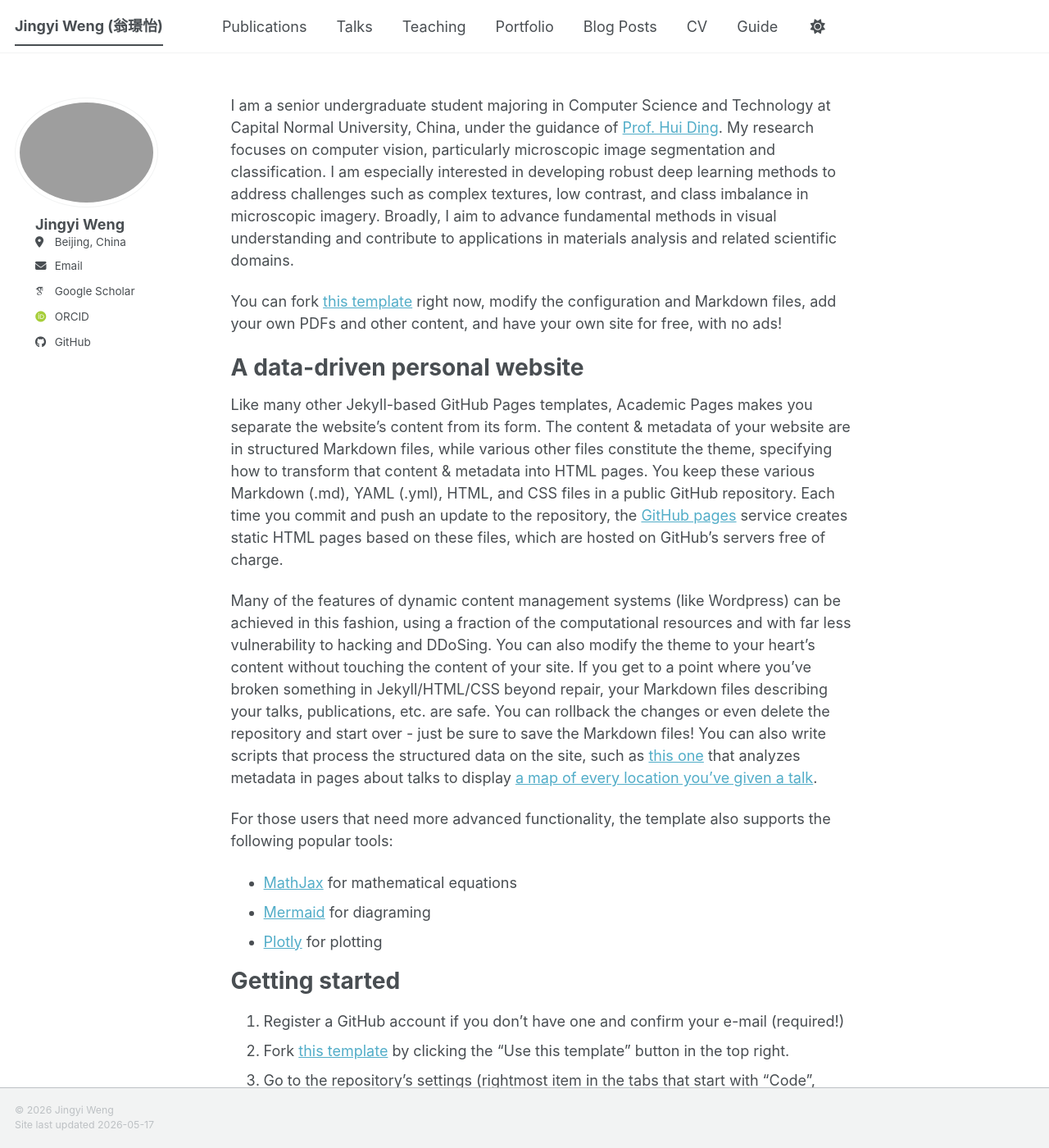
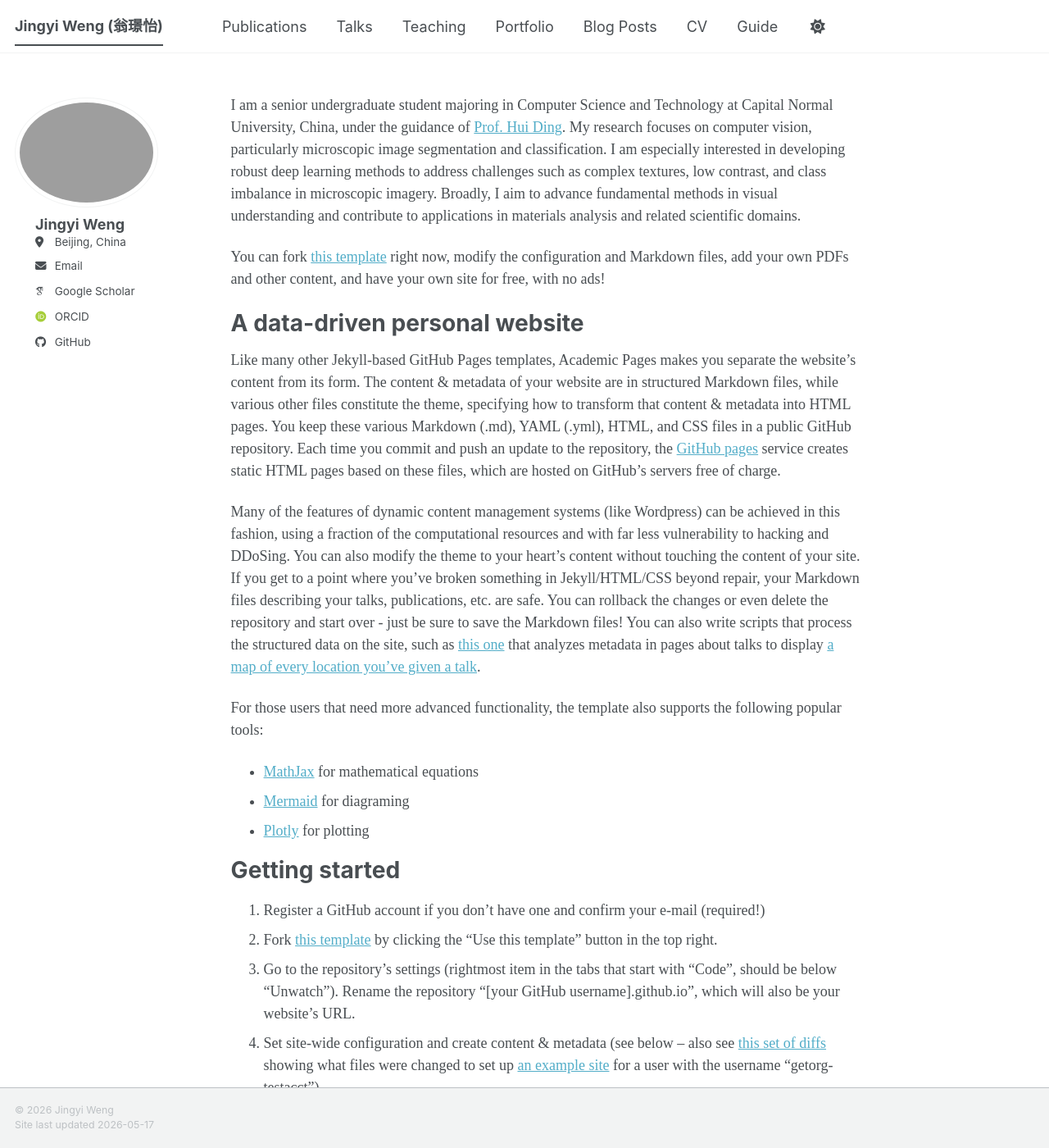
Before and after one commit to jingyi-weng/jingyi-weng.github.io, a Jekyll site: the page built from _pages/about.md, in a window 1280 px wide and 1400 px high. Shown: the whole window at 82% size. Built offline with Jekyll 4.4.1, drawn with Linux system fonts in a browser that asks for light colours; some web fonts are replaced; a script bundle is joined from its source files by our own code; library files that are not in the unit come from our copies.

Commit message:
Update _base.scss

```diff
--- a/_sass/layout/_base.scss
+++ b/_sass/layout/_base.scss
@@ -15,7 +15,7 @@ body {
   margin: 0;
   padding: $masthead-height 0 0;
   padding-bottom: 9em;
-  font-family: $global-font-family;
+  font-family: "Times New Roman", Times, serif;
   line-height: 1.5;
 
   &.overflow--hidden {
```
